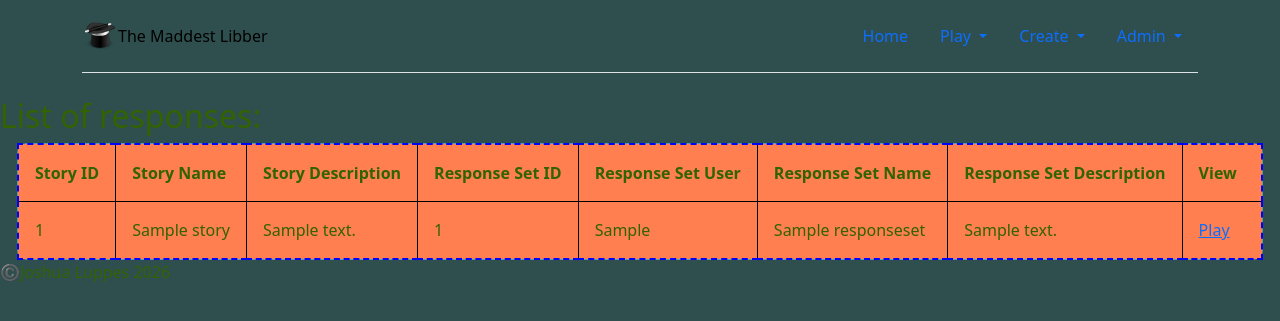
After one commit to JLuppes/MaddestLibber, a Flask app: page /play/responses in a window 1280 px wide. The commit adds this page. Shown: the top 321 px of the page. Run offline with Flask 3, Linux system fonts and the light colour scheme; tables that the repository leaves empty hold one stand-in row (values such as "Sample post").

Commit message:
Add response list page and nav

```diff
--- a/blueprints/play/play_controller.py
+++ b/blueprints/play/play_controller.py
@@ -87,3 +87,12 @@ def finishedStory():
     storyText = story.text
 
     return render_template('finishedStory.html', story=story, responseSet=responseSet, responses=responses)
+
+
+@play.route('/responses')
+def listResponses():
+
+    storyList = Story.query.all()
+    responseSetList = ResponseSet.query.all()
+
+    return render_template('list_responses.html', storyList=storyList, responseSetList=responseSetList)
--- /dev/null
+++ b/blueprints/play/templates/list_responses.html
@@ -0,0 +1,39 @@
+{% extends 'base.html' %}
+
+{% block content %}
+
+<h2>List of responses:</h2>
+<div class="storyListContainer">
+    <table class="storyList">
+        <thead>
+            <tr>
+                <th>Story ID</th>
+                <th>Story Name</th>
+                <th>Story Description</th>
+                <th>Response Set ID</th>
+                <th>Response Set User</th>
+                <th>Response Set Name</th>
+                <th>Response Set Description</th>
+                <th>View</th>
+            </tr>
+        </thead>
+        <tbody>
+            {%for thisResponse in responseSetList %}
+                {% set thisStory = storyList[(thisResponse.story_id-1)] %}
+            <tr>
+                <td>
+                    {{thisStory.id}}
+                </td>
+                <td>{{thisStory.name}}</td>
+                <td>{{thisStory.description}}</td>
+                <td>{{thisResponse.id}}</td>
+                <td>{{thisResponse.user}}</td>
+                <td>{{thisResponse.title}}</td>
+                <td>{{thisResponse.description}}</td>
+                <td><a href="{{url_for('play.finishedStory', storyId=thisResponse.story_id, responseSetId=thisResponse.id)}}">Play</a></td>
+            </tr>
+            {%endfor%}
+        </tbody>
+    </table>
+</div>
+{% endblock %}
--- a/templates/components/navbar.html
+++ b/templates/components/navbar.html
@@ -12,14 +12,40 @@
   The Maddest Libber
 </a>
 <ul class="nav nav-pills">
+
   <li class="nav-item">
     <a href="{{url_for('main.home')}}" class="nav-link">Home</a>
   </li>
-  <li class="nav-item">
-    <a href="{{url_for('play.home')}}" class="nav-link">Play</a>
-  </li>
-  <li class="nav-item">
-    <a href="{{url_for('play.randomStory')}}" class="nav-link">Random Story</a>
+
+  <li class="nav-item dropdown">
+    <a
+      class="nav-link dropdown-toggle"
+      href="{{url_for('play.home')}}"
+      role="button"
+      data-bs-toggle="dropdown"
+      aria-expanded="false"
+    >
+      Play
+    </a>
+    <ul class="dropdown-menu">
+      <li>
+        <a class="dropdown-item" href="{{url_for('play.home')}}"
+          >Play Home</a
+        >
+      </li>
+      <li>
+        <hr class="dropdown-divider" />
+      </li>
+      <li>
+        <a class="dropdown-item" href="{{url_for('play.listStories')}}">List Stories</a>
+      </li>
+      <li>
+        <a class="dropdown-item" href="{{url_for('play.randomStory')}}">Fill Random Story</a>
+      </li>
+      <li>
+        <a class="dropdown-item" href="{{url_for('play.listResponses')}}">Submitted Responses</a>
+      </li>
+    </ul>
   </li>
 
   <li class="nav-item dropdown">
```
Also changed, not shown: blueprints/play/templates/respond.html (+7 -9 lines).
